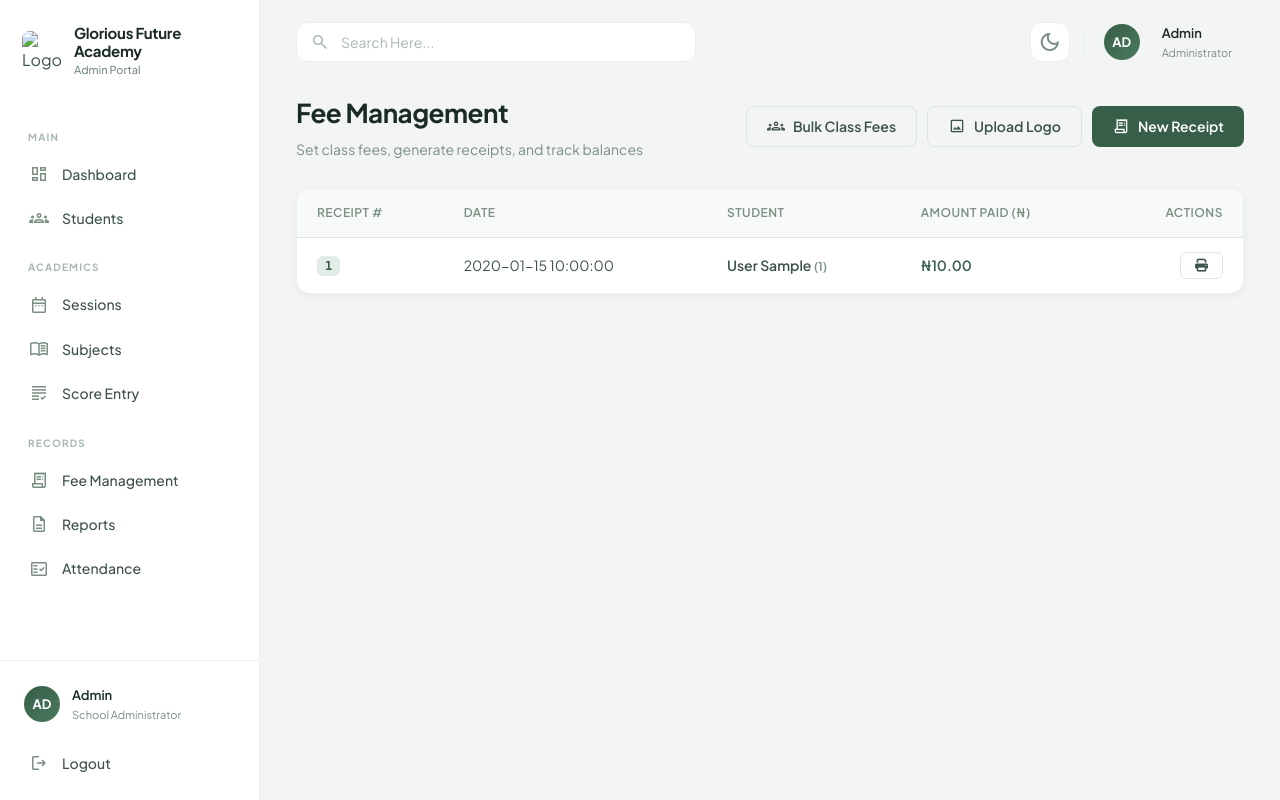
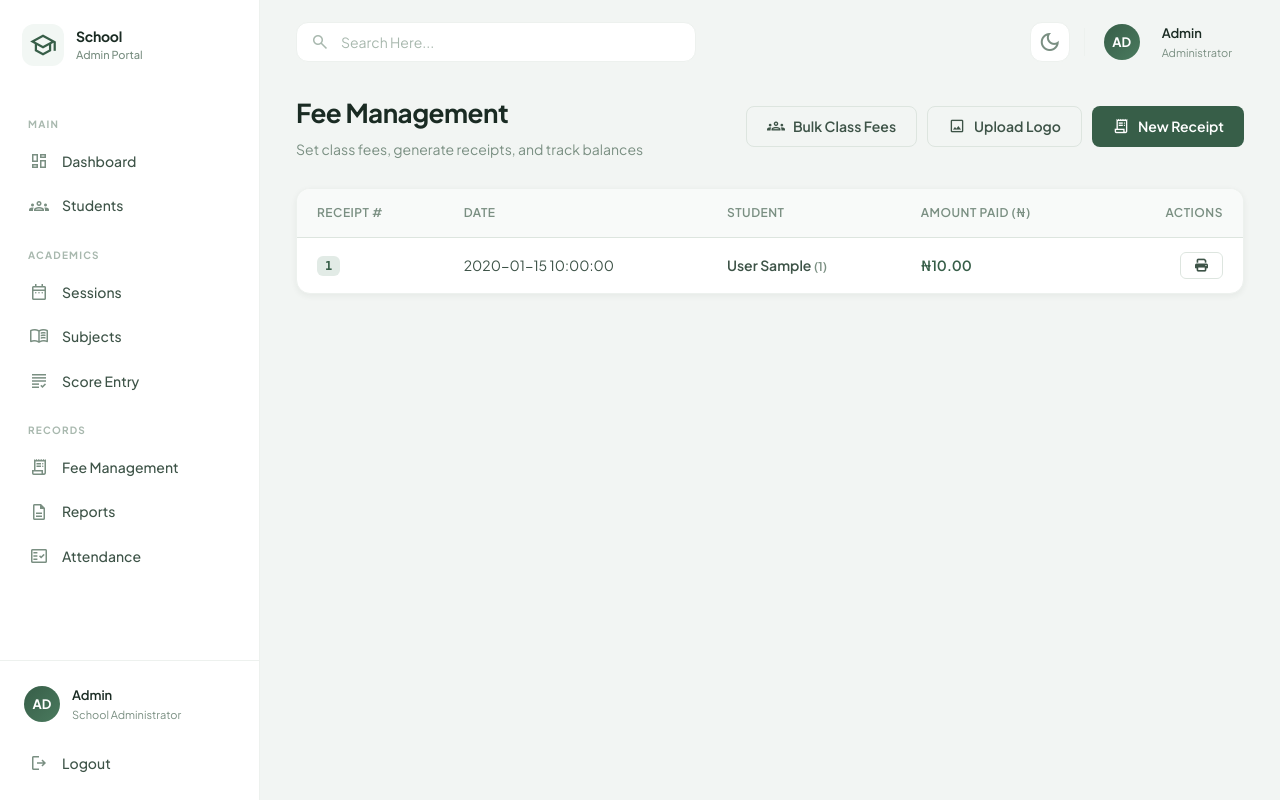
Before and after one commit to Plutonian-coder/desktop-sms, a Flask app: template app/templates/fees/index.html in a window 1280 px wide. Run offline with Flask 3, Linux system fonts and the light colour scheme; the visitor is signed in with stand-in values (Sample User, id 1); the template is opened without the code that fills it: most values are stand-ins (such as "Sample title", 1, 10 or a date in 2020); grey boxes marked "Sample" are stand-in pictures.

Commit message:
feat: Implement initial application setup, including login page, base template, and fees module.

```diff
--- a/app/__init__.py
+++ b/app/__init__.py
@@ -46,4 +46,18 @@
         if 'user' not in session:
             return redirect(url_for('auth.login'))
 
+    # Global context: inject school settings into every template
+    import sys, os as _os
+    sys.path.insert(0, _os.path.join(_os.path.dirname(_os.path.dirname(__file__)), 'src'))
+    from database.db_manager import DatabaseManager as _DBM
+    _db = _DBM()
+
+    @app.context_processor
+    def inject_school_settings():
+        try:
+            rows = _db.execute_query('SELECT * FROM settings WHERE id = 1')
+            return {'school_settings': rows[0] if rows else {}}
+        except Exception:
+            return {'school_settings': {}}
+
     return app
--- a/app/templates/base.html
+++ b/app/templates/base.html
@@ -27,11 +27,15 @@
     <!-- ═══ SIDEBAR ═══ -->
     <nav class="sidebar" id="sidebar">
         <div class="sidebar-header">
-            <!-- Replace logo icon with imported image -->
-            <img src="/static/uploads/gfa_logo.png" alt="Logo"
-                style="width: 40px; height: 40px; object-fit: contain; border-radius: 8px;">
+            {% if school_settings and school_settings.logo_path %}
+            <img src="{{ url_for('static', filename='uploads/' + school_settings.logo_path) }}" alt="School Logo"
+                style="width:44px;height:44px;object-fit:contain;border-radius:8px;flex-shrink:0;">
+            {% else %}
+            <span class="material-symbols-outlined logo-icon">school</span>
+            {% endif %}
             <div>
-                <h2 style="font-size: 15px;">Glorious Future Academy</h2>
+                <h2 style="font-size:14px;line-height:1.3;">{{ school_settings.school_name if school_settings else
+                    'School' }}</h2>
                 <p>Admin Portal</p>
             </div>
         </div>
--- a/app/templates/fees/index.html
+++ b/app/templates/fees/index.html
@@ -245,17 +245,16 @@
         </div>
 
         <!-- Current logo preview -->
-        {% if settings and settings.logo_path %}
         <div style="text-align:center;margin-bottom:16px;">
-            <img src="/static/uploads/{{ settings.logo_path }}" alt="Current Logo" id="logo-preview"
+            {% if school_settings and school_settings.logo_path %}
+            <img src="{{ url_for('static', filename='uploads/' + school_settings.logo_path) }}" id="logo-preview"
                 style="max-height:80px;border-radius:8px;object-fit:contain;border:1px solid var(--border);padding:4px;">
+            {% else %}
+            <img src="" id="logo-preview" style="max-height:80px;border-radius:8px;display:none;">
+            <p id="no-logo-msg" style="color:var(--text-muted);font-size:13px;">No logo uploaded yet — choose a file
+                below.</p>
+            {% endif %}
         </div>
-        {% else %}
-        <div id="logo-preview-wrapper" style="text-align:center;margin-bottom:16px;">
-            <img src="" alt="" id="logo-preview" style="max-height:80px;border-radius:8px;display:none;">
-            <p id="no-logo-msg" style="color:var(--text-muted);font-size:13px;">No logo uploaded yet</p>
-        </div>
-        {% endif %}
 
         <form id="logo-upload-form" enctype="multipart/form-data">
             <div class="form-group">
@@ -377,21 +376,31 @@
             calcTotal();
         }
 
-        function initReceiptModal() {
+        async function initReceiptModal() {
+            // Reset items
             itemsCont.innerHTML = '';
             itemsCont.appendChild(makeItem());
             calcTotal();
             tmplNotice.style.display = 'none';
             tmplTotalEl.textContent = '—';
-            loadStudents();
+
+            // Load terms for the current session, then load students
+            recClass.value = '';
+            recStudent.innerHTML = '<option value="">Loading students…</option>';
+            await loadTerms(recSession.value, recTerm);
+            await loadStudents();
         }
 
         recSession.addEventListener('change', async () => {
             await loadTerms(recSession.value, recTerm);
+            await loadStudents();
             loadTemplate();
         });
         recTerm.addEventListener('change', loadTemplate);
-        recClass.addEventListener('change', () => { loadStudents(); loadTemplate(); });
+        recClass.addEventListener('change', async () => {
+            await loadStudents();
+            loadTemplate();
+        });
 
         // Receipt submit
         document.getElementById('add-receipt-form').addEventListener('submit', async e => {
```
Also changed, not shown: app/routes/fees.py (+12 -13 lines), app/templates/auth/login.html (+6 -2 lines).
